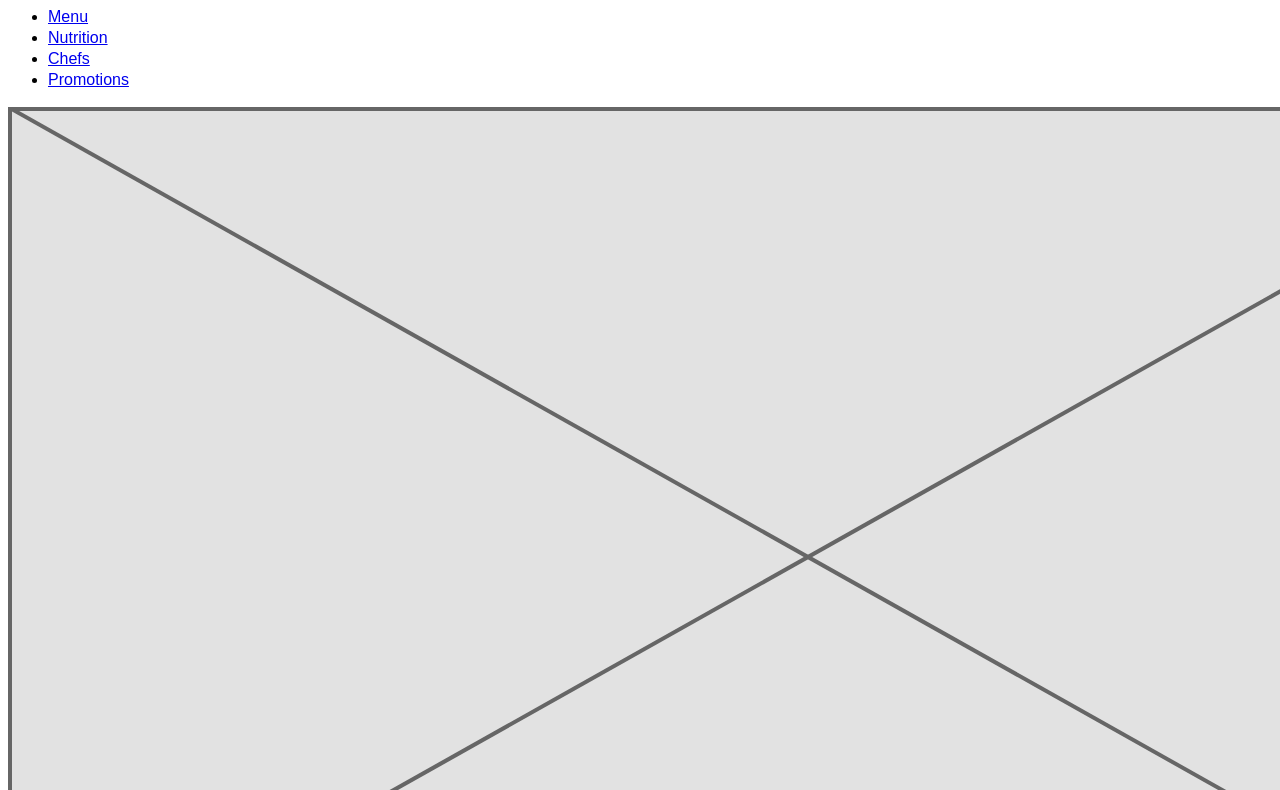
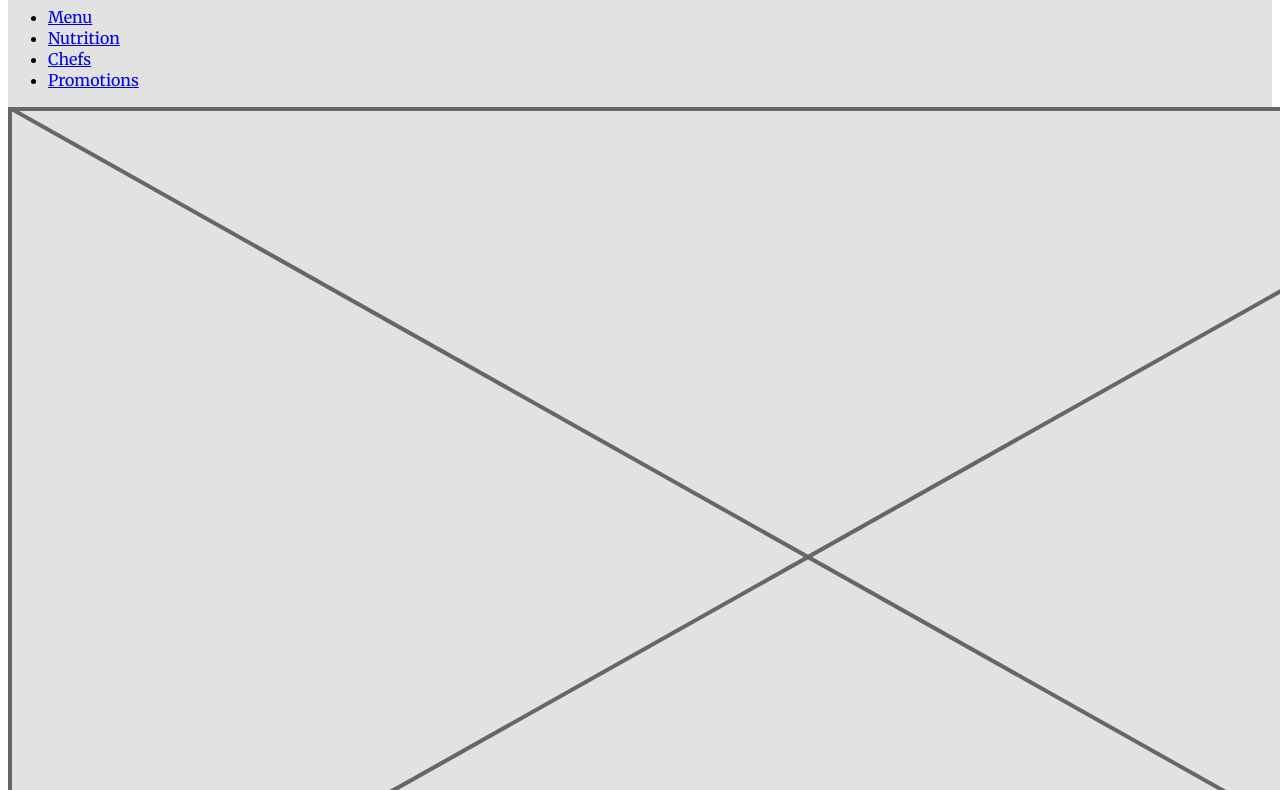
Before and after one commit to yasminaly/restaurant-website, a plain HTML site: page index.html in a window 1280 px wide. Shown: the part 77-867 px from the top of the page. Drawn offline with Linux system fonts and the light colour scheme.

```diff
--- a/css/main.css
+++ b/css/main.css
@@ -16,3 +16,12 @@
 *, *::before, *::after {
 box-sizing: inherit;
 }
+
+html {
+  font-family: 'Merriweather', serif;
+}
+
+header {
+  background-color: #e2e2e2;
+
+}
--- a/index.html
+++ b/index.html
@@ -4,6 +4,7 @@
   <meta charset="utf-8">
   <title>Bits n' Bytes</title>
   <link href="css/main.css" rel="stylesheet">
+  <link href='https://fonts.googleapis.com/css?family=Merriweather:400,300,700' rel='stylesheet' type='text/css'>
   <meta name="handheldfriendly" content="true">
   <meta name="mobileoptimized" content="240">
   <meta name="viewport" content="width=device-width,intitial-scale=1,target-densitydpi=device-dpi">
```
